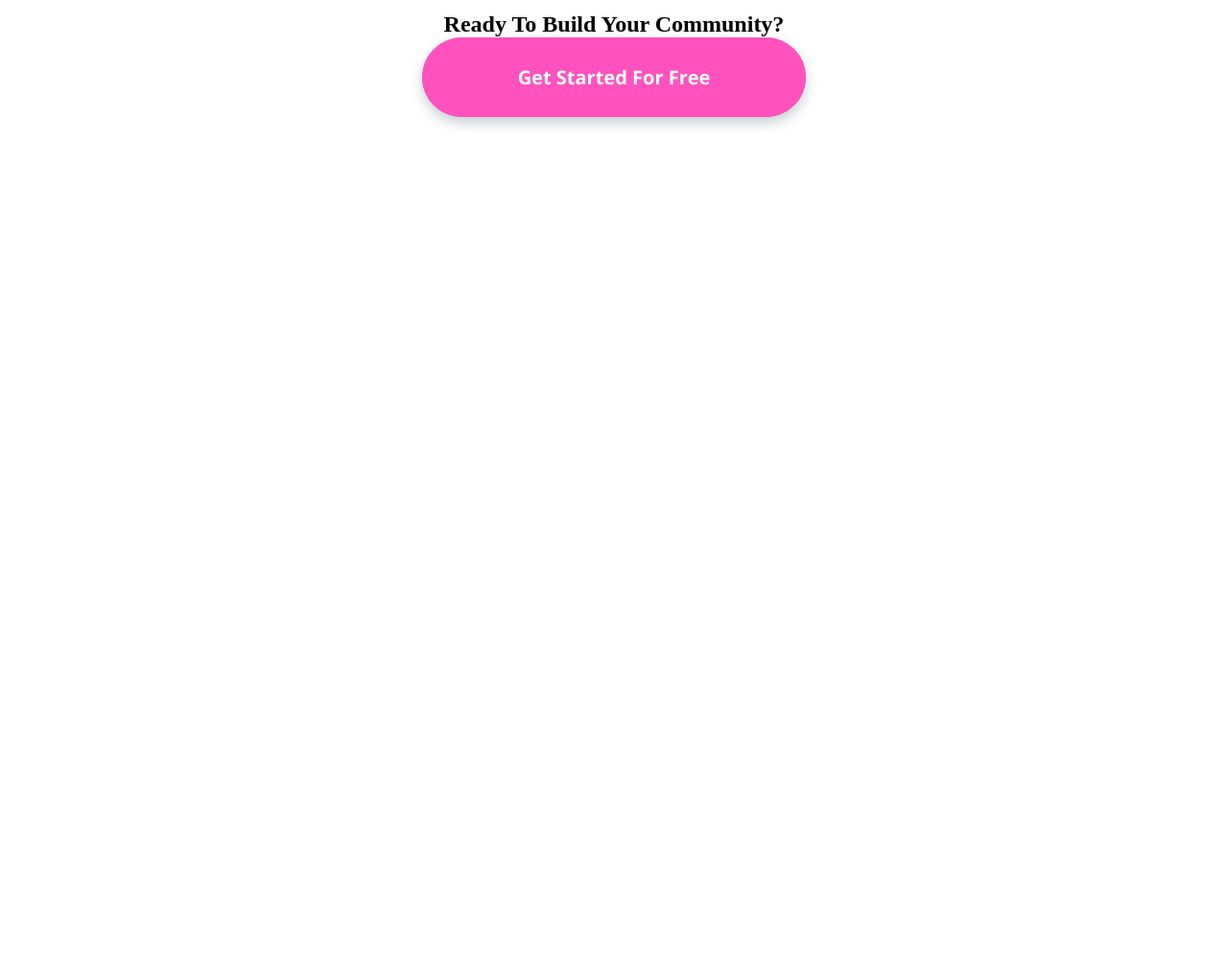
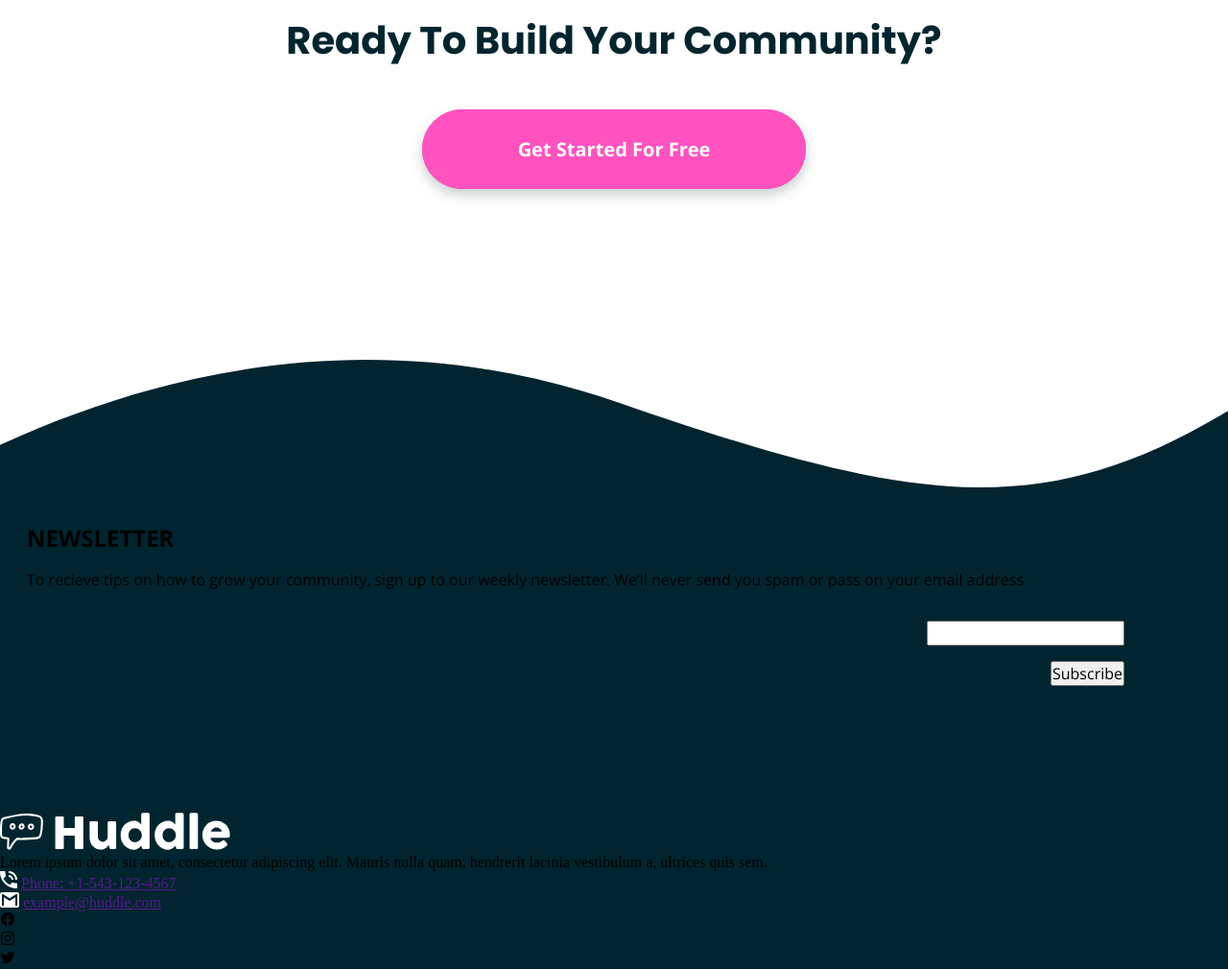
Before and after one commit to ionStici/huddle-landing-page-with-curved-sections, a website: page index.html in a window 1280 px wide. Shown: the part 4420-5430 px from the top of the page at 96% size. Before the commit the page ends 5042 px from the top, so only its background shows below. Drawn offline with nearby package versions, Linux system fonts and the light colour scheme; files whose address does not match are found by name.

Commit message:
Add cta, initial footer styles and markup

```diff
--- a/index.html
+++ b/index.html
@@ -192,26 +192,79 @@
                 />
             </picture>
 
-            <section class="cta" style="text-align: center">
+            <section class="cta">
                 <h2 class="cta__h2">Ready To Build Your Community?</h2>
                 <a class="link" href=".">Get Started For Free</a>
             </section>
         </main>
 
-        <footer class="footer" style="padding-bottom: 500px"></footer>
+        <picture>
+            <source
+                srcset="./images/bg-footer-top-mobile.svg"
+                media="(max-width: 1149px)"
+            />
+            <img
+                class="footer__bg-bottom"
+                src="./images//bg-footer-top-desktop.svg"
+                alt=""
+            />
+        </picture>
 
-        <!--
-        Lorem ipsum dolor sit amet, consectetur adipiscing elit. Mauris nulla quam, hendrerit lacinia
-        vestibulum a, ultrices quis sem.
+        <footer class="footer">
+            <div class="footer__wrapper">
+                <div class="footer__col-1">
+                    <img
+                        class="footer__logo"
+                        src="./images/logo.svg"
+                        alt="Logo"
+                    />
+                    <p>
+                        Lorem ipsum dolor sit amet, consectetur adipiscing elit.
+                        Mauris nulla quam, hendrerit lacinia vestibulum a,
+                        ultrices quis sem.
+                    </p>
 
-        Phone: +1-543-123-4567
-        example@huddle.com
+                    <ul>
+                        <li>
+                            <img src="./images/icon-phone.svg" alt="" />
+                            <a href="">Phone: +1-543-123-4567</a>
+                        </li>
+                        <li>
+                            <img src="./images/icon-email.svg" alt="" />
+                            <a href="">example@huddle.com</a>
+                        </li>
+                    </ul>
 
-        Newsletter
-        To recieve tips on how to grow your community, sign up to our weekly newsletter. We’ll never
-        send you spam or pass on your email address
+                    <ul>
+                        <li><ion-icon name="logo-facebook"></ion-icon></li>
+                        <li><ion-icon name="logo-instagram"></ion-icon></li>
+                        <li><ion-icon name="logo-twitter"></ion-icon></li>
+                    </ul>
+                </div>
 
-        Subscribe
-        -->
+                <div class="footer__col-2">
+                    <h2>Newsletter</h2>
+                    <p>
+                        To recieve tips on how to grow your community, sign up
+                        to our weekly newsletter. We’ll never send you spam or
+                        pass on your email address
+                    </p>
+
+                    <form>
+                        <input type="text" />
+                        <button>Subscribe</button>
+                    </form>
+                </div>
+            </div>
+        </footer>
+
+        <script
+            type="module"
+            src="https://unpkg.com/ionicons@5.5.2/dist/ionicons/ionicons.esm.js"
+        ></script>
+        <script
+            nomodule
+            src="https://unpkg.com/ionicons@5.5.2/dist/ionicons/ionicons.js"
+        ></script>
     </body>
 </html>
--- /dev/null
+++ b/styles/_cta.scss
@@ -0,0 +1,30 @@
+.cta {
+    text-align: center;
+    padding: 0 24px;
+    margin-bottom: 251px;
+
+    @media only screen and (min-width: 768px) {
+        margin-bottom: 200px;
+    }
+
+    @media only screen and (min-width: 1150px) {
+        margin-bottom: 178px;
+    }
+
+    &__h2 {
+        font-family: var(--popp);
+        color: var(--color-dark-cyan);
+        font-weight: 700;
+        font-size: 24px;
+        line-height: 36px;
+
+        margin-bottom: 40px;
+
+        @media only screen and (min-width: 768px) {
+            font-size: 40px;
+            line-height: 60px;
+
+            margin-bottom: 42px;
+        }
+    }
+}
--- /dev/null
+++ b/styles/_footer.scss
@@ -0,0 +1,61 @@
+.footer {
+    background-color: var(--color-dark-cyan);
+
+    &__bg-bottom {
+        display: flex;
+        width: 100%;
+    }
+
+    &__wrapper {
+        display: flex;
+        flex-direction: column;
+
+        max-width: 1200px;
+    }
+
+    // // // // // // // // // // // // // // //
+
+    &__col-1 {
+        order: 2;
+        p {
+        }
+    }
+
+    &__logo {
+        filter: brightness(0) invert(1);
+    }
+
+    // // // // // // // // // // // // // // //
+
+    &__col-2 {
+        margin-bottom: 104px;
+        padding: 28px;
+        font-family: var(--sans);
+
+        h2 {
+            text-transform: uppercase;
+
+            margin-bottom: 16px;
+        }
+
+        p {
+            margin-bottom: 32px;
+        }
+
+        form {
+            display: flex;
+            flex-direction: column;
+            align-items: flex-end;
+        }
+
+        input {
+            margin-bottom: 16px;
+        }
+
+        button {
+            cursor: pointer;
+        }
+    }
+
+    // // // // // // // // // // // // // // //
+}
--- a/styles/main.scss
+++ b/styles/main.scss
@@ -5,3 +5,5 @@
 @import './grow';
 @import './flow';
 @import './user';
+@import './cta';
+@import './footer';
```
Also changed, not shown: styles/style.css.
